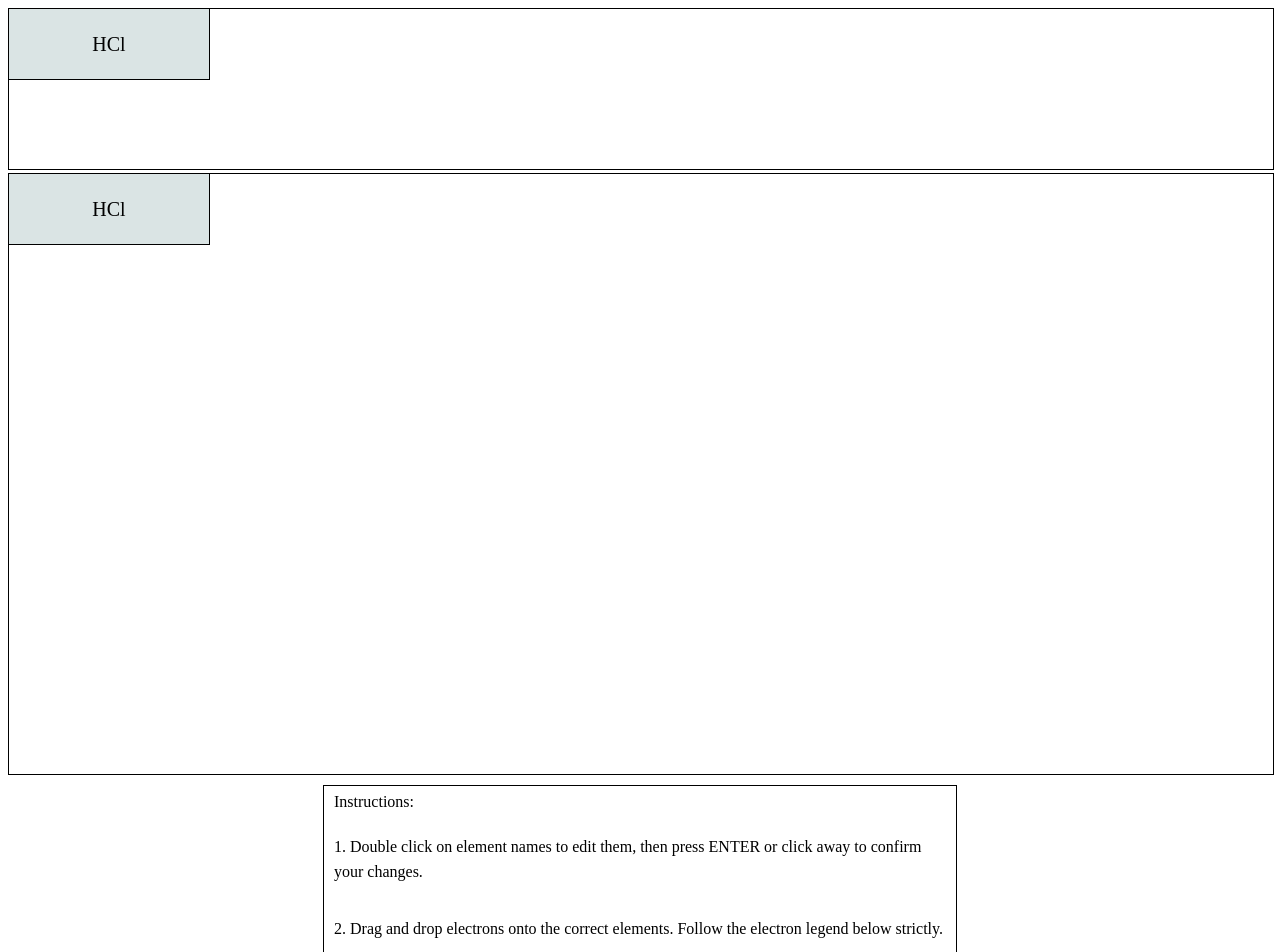
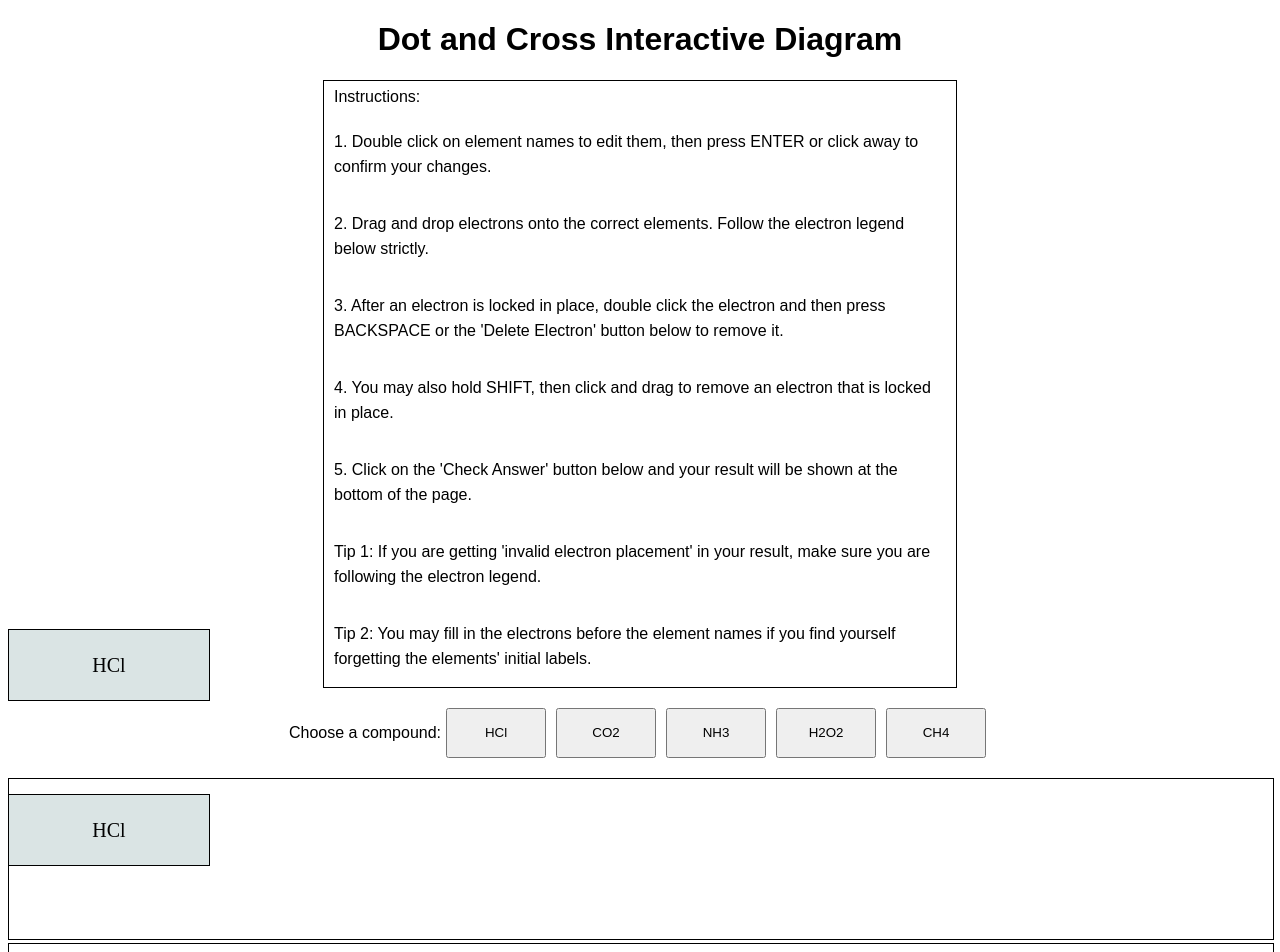
Before and after one commit to HugeNoob/DotAndCross, a plain HTML site: page index.html in a window 1280 px wide. Shown: the top 952 px of the page. Drawn offline with Linux system fonts and the light colour scheme; a script that the page names is missing.

Commit message:
styling changes

```diff
--- a/index.html
+++ b/index.html
@@ -10,17 +10,9 @@
     </head>
 
     <body>
-        <div id="myPaletteDiv" style="border: solid 1px black; width: 100%; height: 160px"></div>
-        <div id="myDiagramDiv" style="border: solid 1px black; width: 100%; height: 600px; margin-top: 3px"></div>
+        <h1 style='display: flex; justify-content: center; font-family: Arial, Helvetica, sans-serif;'>Dot and Cross Interactive Diagram</h1>
 
-        <div class='hidingBox1'>
-            <p class='compoundName'>HCl</p>
-        </div>
-
-        <div class='hidingBox2'>
-            <p class='compoundName'>HCl</p>
-        </div>
-
+        <!-- Instructions -->
         <div style='display: flex; justify-content: center;'>
             <div class='instructionsBox'>
                 <p class='instructionsText' style="line-height: 0px;">Instructions:</p>
@@ -34,8 +26,9 @@
             </div>
         </div>
 
+        <!-- Choose compound row -->
         <div class='compoundRow'>
-            <p>Choose a compound:</p>
+            <p style='font-family: Arial, Helvetica, sans-serif;'>Choose a compound:</p>
             <button style='height: 50px; width: 100px; margin-left: 5px; margin-right: 5px;' onclick='setCompound("HCl")'>HCl</button>
             <button style='height: 50px; width: 100px; margin-left: 5px; margin-right: 5px;' onclick='setCompound("CO2")'>CO2</button>
             <button style='height: 50px; width: 100px; margin-left: 5px; margin-right: 5px;' onclick='setCompound("NH3")'>NH3</button>
@@ -43,10 +36,24 @@
             <button style='height: 50px; width: 100px; margin-left: 5px; margin-right: 5px;' onclick='setCompound("CH4")'>CH4</button>
         </div>
 
+        <!-- Two diagrams -->
+        <div id="myPaletteDiv" style="border: solid 1px black; width: 100%; height: 160px"></div>
+        <div id="myDiagramDiv" style="border: solid 1px black; width: 100%; height: 600px; margin-top: 3px"></div>
+
+        <!-- Hiding boxes -->
+        <div class='hidingBox1'>
+            <p class='compoundName'>HCl</p>
+        </div>
+
+        <div class='hidingBox2'>
+            <p class='compoundName'>HCl</p>
+        </div>
+
+        <!-- Electron legend -->
         <div style='display: flex; justify-content: center;'>
             <div class='interfaceBox'>
                 <div class='legend'>
-                    <p class='legendText'>Legend:</p>
+                    <p class='legendText'>Electron Legend:</p>
                     <p class='legendText' id='A'>
                         A: <svg xmlns="http://www.w3.org/2000/svg" width="16" height="16" fill="currentColor" class="bi bi-circle-fill" viewBox="0 0 16 16" style="position:relative; top: 2px">
                             <circle cx="8" cy="8" r="8"/>
@@ -81,10 +88,11 @@
             </div>
         </div>
 
+        <!-- Results -->
         <div style='display: flex; justify-content: center;'>
             <div class='resultsBox'>
                 <button style='height: 50px; width: 100px; margin-top: 10px;' onclick='check()'>Check Answer</button>
-                <p id='results'>Check answer to see your results.</p>
+                <p id='results' style='font-family: Arial, Helvetica, sans-serif;'>Check answer to see your results.</p>
             </div>
         </div>
 
--- a/styles.css
+++ b/styles.css
@@ -5,7 +5,7 @@
     border-style: solid;
     border-width: thin;
     position: absolute;
-    top: 8px;
+    top: 629px;
     z-index: 2;
     display: flex;
     justify-content: center;
@@ -19,7 +19,7 @@
     border-style: solid;
     border-width: thin;
     position: absolute;
-    top: 173px;
+    top: 794px;
     z-index: 2;
     display: flex;
     justify-content: center;
@@ -35,7 +35,6 @@
     flex-direction: column;
     justify-content: center;
     width: 50%;
-    margin-top: 10px;
     margin-bottom: 10px;
     border-style: solid;
     border-width: thin;
@@ -45,6 +44,7 @@
 .instructionsText {
     margin-left: 10px;
     margin-right: 10px;
+    font-family: Arial, Helvetica, sans-serif;
 }
 
 .compoundRow {
@@ -52,6 +52,7 @@
     flex-direction: row;
     justify-content: center;
     margin: 10px;
+    margin-bottom: 20px;
 }
 
 .interfaceBox {
@@ -75,6 +76,7 @@
 .legendText{
     margin-left: 5px;
     margin-right: 5px;
+    font-family: Arial, Helvetica, sans-serif;
 }
 
 .interactions {
```
